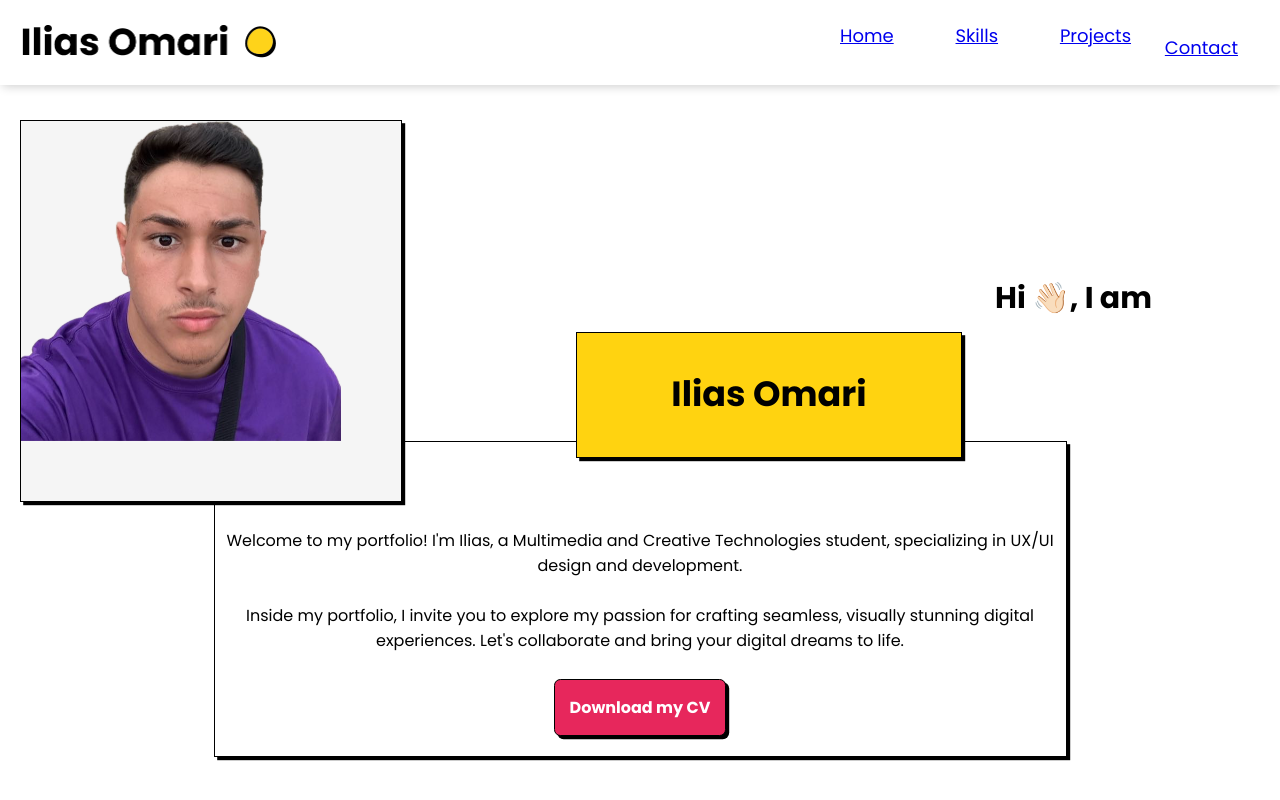
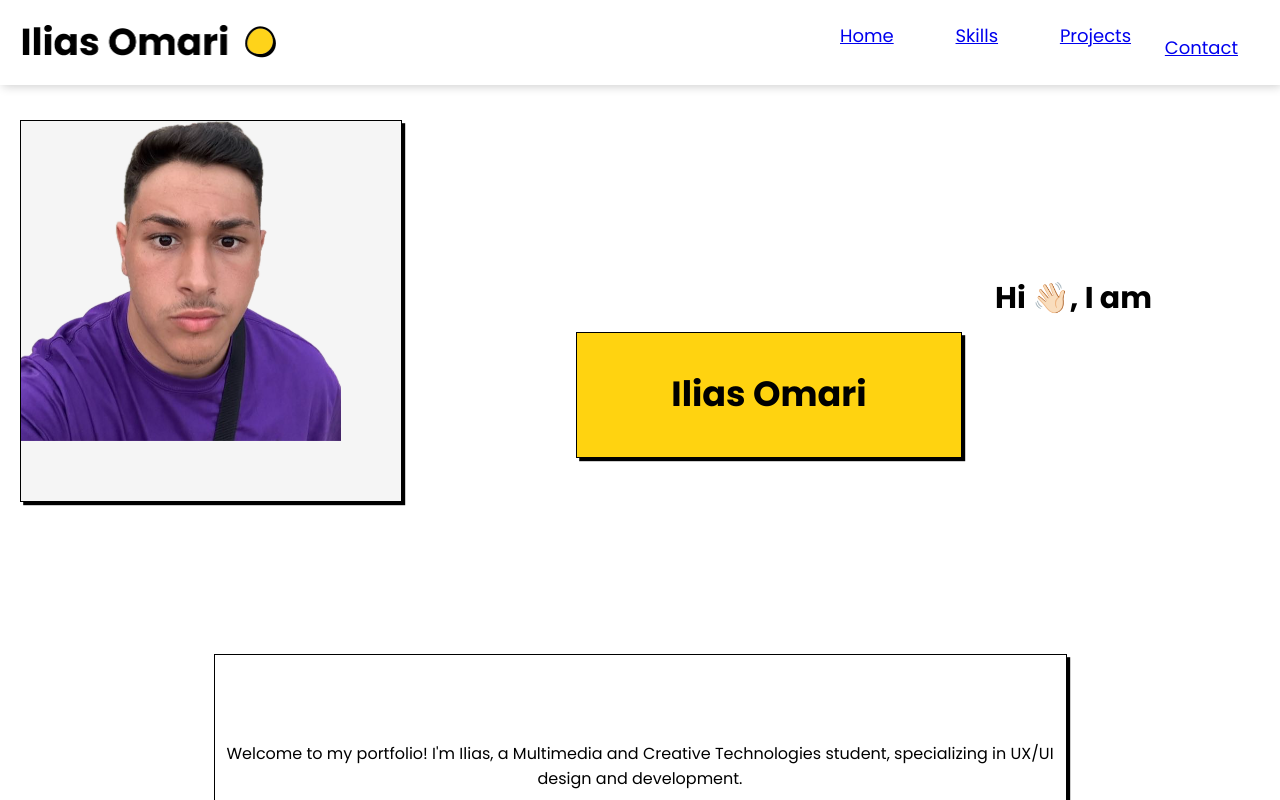
Before and after one commit to IliasOmari/Portfolio-Ilias_Omari, a React (Vite) app in the folder Portfolio_Ilias_Omari/: page / in a window 1280 px wide. Shown: the top 800 px of the page. Built offline with nearby package versions, Linux system fonts and the light colour scheme.

Commit message:
correction of margins

```diff
--- a/Portfolio_Ilias_Omari/src/components/pages/home-modules.css
+++ b/Portfolio_Ilias_Omari/src/components/pages/home-modules.css
@@ -26,7 +26,6 @@
   width: 100%;
   height: 100%;
   transform: scaleX(-1);
-
 }
 
 .ilias-name {
@@ -79,7 +78,6 @@
   border: 1px solid black;
   box-shadow: 0.2rem 0.2rem 0 #000000;
   margin-bottom: 130px;
-  padding-top: 50px;
 }
 
 .presentation-text {
@@ -92,7 +90,7 @@
 }
 
 .download {
-  background-color:  #e7275c;
+  background-color: #e7275c;
   border: 0.1rem solid #000000;
   border-radius: 0.4rem;
   box-shadow: 0.2rem 0.2rem 0 #000000;
@@ -128,10 +126,9 @@
     display: none;
   }
   .ilias-about {
-    margin-top: -81px;
+    padding-top: 50px;
   }
   .ilias-about p {
-
     padding-top: 10px;
   }
 
--- a/Portfolio_Ilias_Omari/src/main.jsx
+++ b/Portfolio_Ilias_Omari/src/main.jsx
@@ -1,6 +1,5 @@
 import React from "react";
 import ReactDOM from "react-dom/client";
-
 import "./index.css";
 import Skills from "./components/pages/Skills.jsx";
 import Projects from "./components/pages/Projects.jsx";
```
